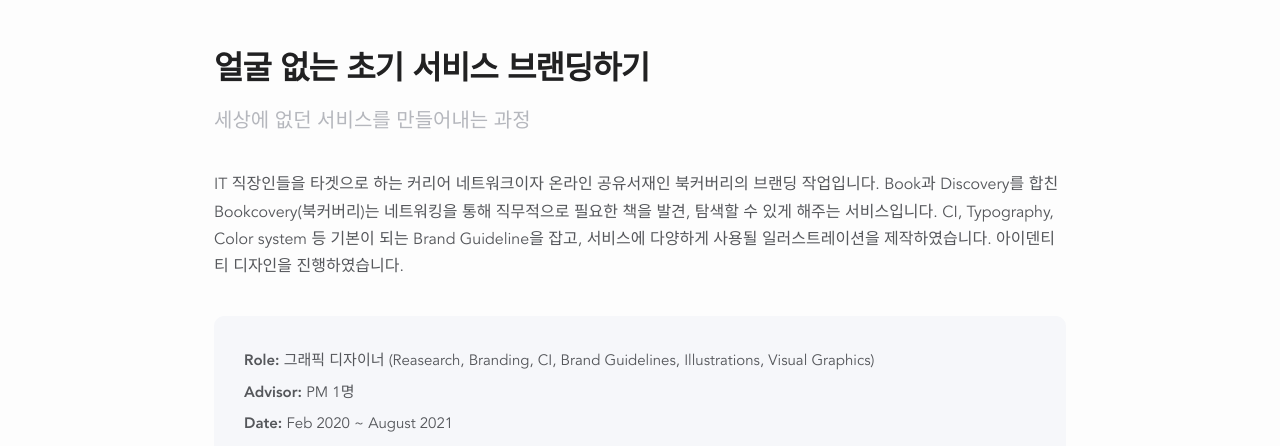
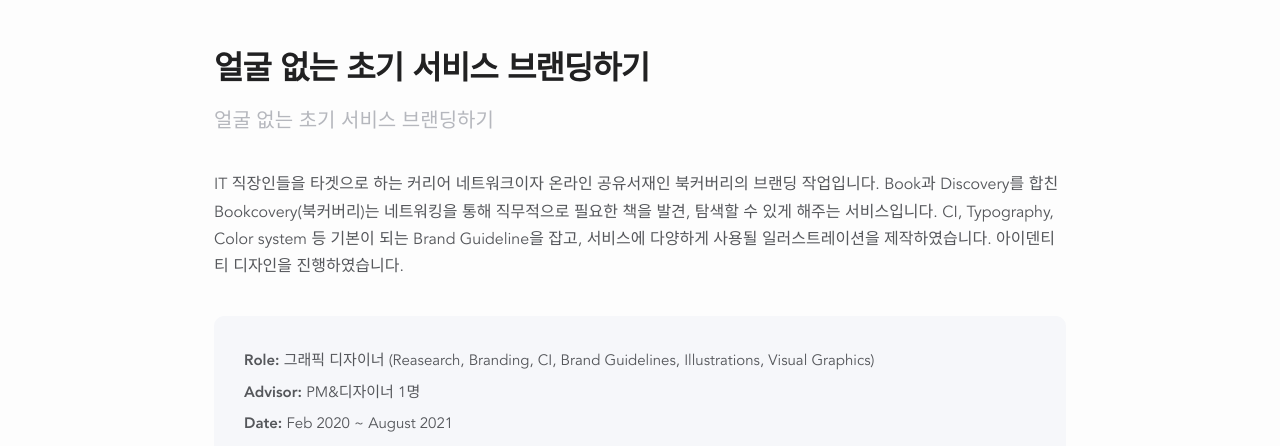
Before and after one commit to junethirty/junethirty.github.io, a Jekyll site: the page built from _portfolio/03_bookcovery.brand.markdown, in a window 1280 px wide and 900 px high. Shown: the part 441-887 px from the top of the window. Built offline with Jekyll 4.4.1, drawn with Linux system fonts in a browser that asks for light colours; nearby versions of some CDN libraries.

Commit message:
minor error fixed

```diff
--- a/_portfolio/03_bookcovery.brand.markdown
+++ b/_portfolio/03_bookcovery.brand.markdown
@@ -5,9 +5,9 @@
 subtitle: CI, Typography, Color system 등 Brand Guideline과 일러스트레이션
 previewtext: IT 직장인들을 타겟으로 하는 커리어 네트워크이자 온라인 공유서재인 북커버리의 브랜딩 작업입니다. CI, Typography, Color system 등 기본이 되는 Brand Guideline을 잡고, 서비스에 다양하게 사용될 일러스트레이션을 제작하였습니다. 아이덴티티 디자인을 진행하였습니다.
 introduction: IT 직장인들을 타겟으로 하는 커리어 네트워크이자 온라인 공유서재인 북커버리의 브랜딩 작업입니다. Book과 Discovery를 합친 Bookcovery(북커버리)는 네트워킹을 통해 직무적으로 필요한 책을 발견, 탐색할 수 있게 해주는 서비스입니다. CI, Typography, Color system 등 기본이 되는 Brand Guideline을 잡고, 서비스에 다양하게 사용될 일러스트레이션을 제작하였습니다. 아이덴티티 디자인을 진행하였습니다.
-description: 세상에 없던 서비스를 만들어내는 과정
+description: 얼굴 없는 초기 서비스 브랜딩하기
 img: /img/bookcovery.brand/bookcovery.brand_cover.jpg
-role: <strong>Role&#58;</strong> 그래픽 디자이너 (Reasearch, Branding, CI, Brand Guidelines, Illustrations, Visual Graphics) <br> <strong>Advisor&#58;</strong> PM 1명 <br> <strong>Date&#58;</strong> Feb 2020 ~ August 2021 <br> <strong>Tools&#58;</strong> Figma, Illustrator, Photoshop, Cinema4D, Lightroom
+role: <strong>Role&#58;</strong> 그래픽 디자이너 (Reasearch, Branding, CI, Brand Guidelines, Illustrations, Visual Graphics) <br> <strong>Advisor&#58;</strong> PM&디자이너 1명 <br> <strong>Date&#58;</strong> Feb 2020 ~ August 2021 <br> <strong>Tools&#58;</strong> Figma, Illustrator, Photoshop, Cinema4D, Lightroom
 ---
 
 서비스의 전체적인 아이덴티티 및 브랜드 디자인을 맡았습니다. 리서치를 통해 브랜드 무드 및 키워드를 정하고, CI, Typography, Color system 등 기본이 되는 Brand Guideline을 제작했으며, 서비스에 필요한 일러스트레이션들을 제작하였습니다. 세상 모든 서재가 모여있는 하나의 큰 서재라는 컨셉을 잡고, 프로덕트 메인 페이지 배너와 홍보물에 주요하게 사용될 핵심 비주얼을 제작하였습니다.
```
